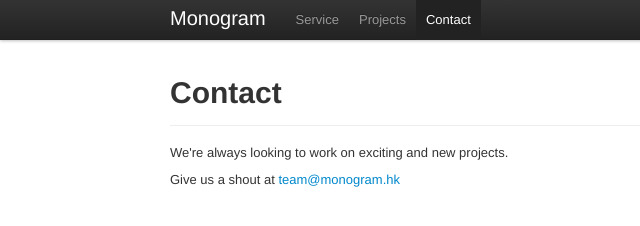
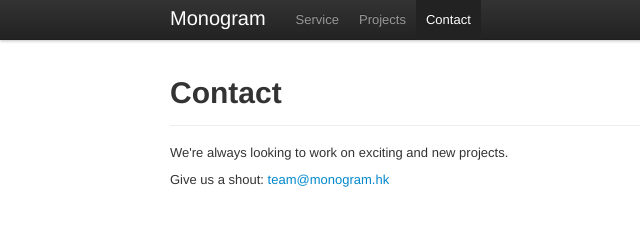
Before and after one commit to Monogram/monogram.github.com, a plain HTML site: page contact.html in a window 1280 px wide. Shown: the full height of the page, 0-640 px from the left. Drawn offline with Linux system fonts and the light colour scheme.

Commit message:
more clean up

```diff
--- a/contact.html
+++ b/contact.html
@@ -41,7 +41,7 @@
 
         <div class="span12">
           <p>We're always looking to work on exciting and new projects.</p>
-          <p>Give us a shout at <a href="mailto:team@monogram.hk">team@monogram.hk</a></p>
+          <p>Give us a shout: <a href="mailto:team@monogram.hk">team@monogram.hk</a></p>
         </div>
       </div>
 
```
